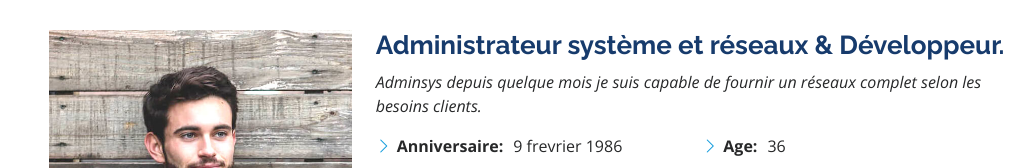
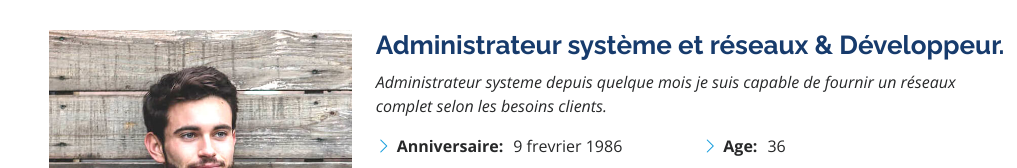
Before and after one commit to yann9266/portefolio, a plain HTML site: page index.html in a window 1280 px wide. Shown: the part 1010-1178 px from the top of the page, without its empty margins (263-1280 px from the left). Drawn offline with nearby package versions, Linux system fonts and the light colour scheme.

Commit message:
2e commit

```diff
--- a/index.html
+++ b/index.html
@@ -95,7 +95,7 @@ En renconvertion professionel en tant que techniciens superieur systeme et resea
           <div class="col-lg-8 pt-4 pt-lg-0 content" data-aos="fade-left">
             <h3>Administrateur système et réseaux &amp; Développeur.</h3>
             <p class="fst-italic">
-              Adminsys depuis quelque mois je suis capable de fournir un réseaux complet selon les besoins clients.
+              Administrateur systeme depuis quelque mois je suis capable de fournir un réseaux complet selon les besoins clients.
             </p>
             <div class="row">
               <div class="col-lg-6">
```
